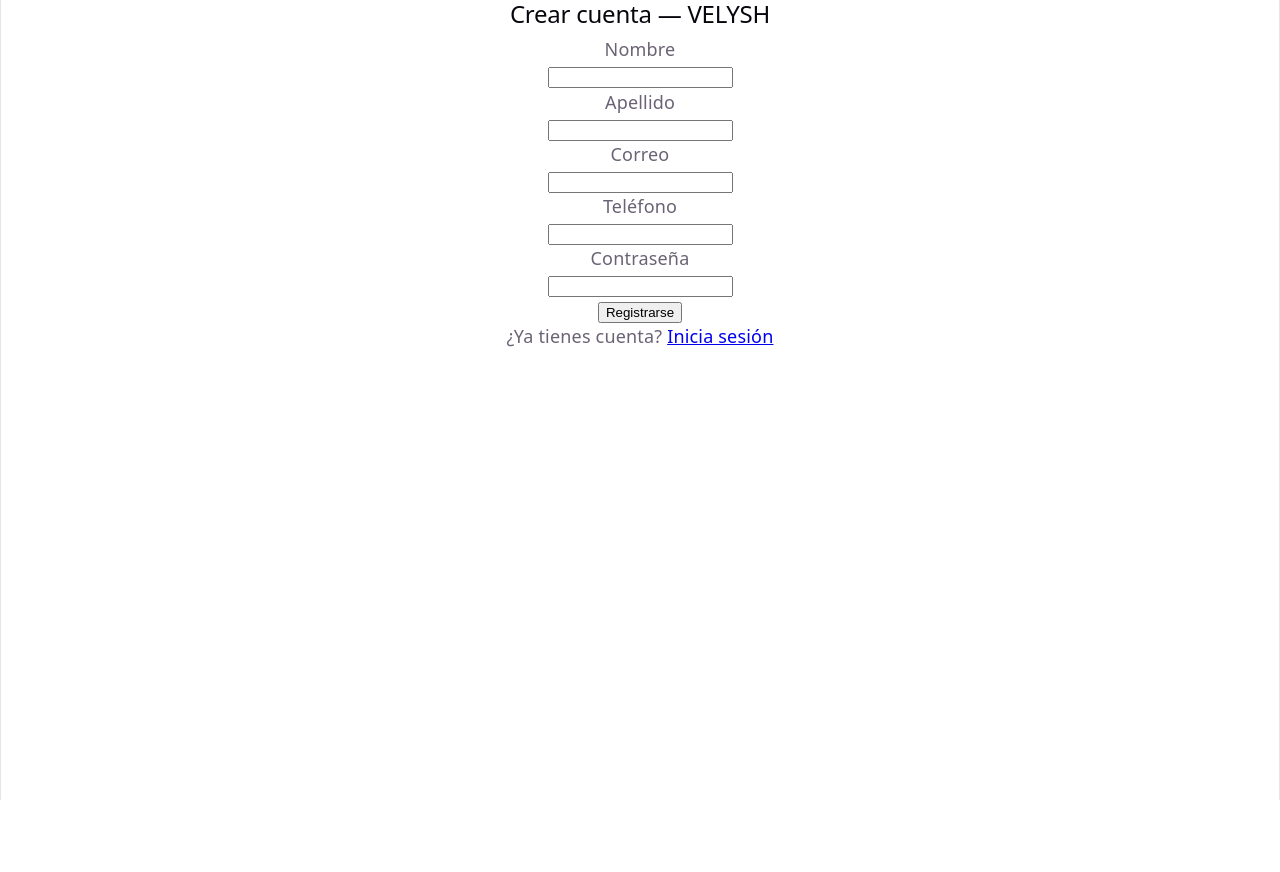
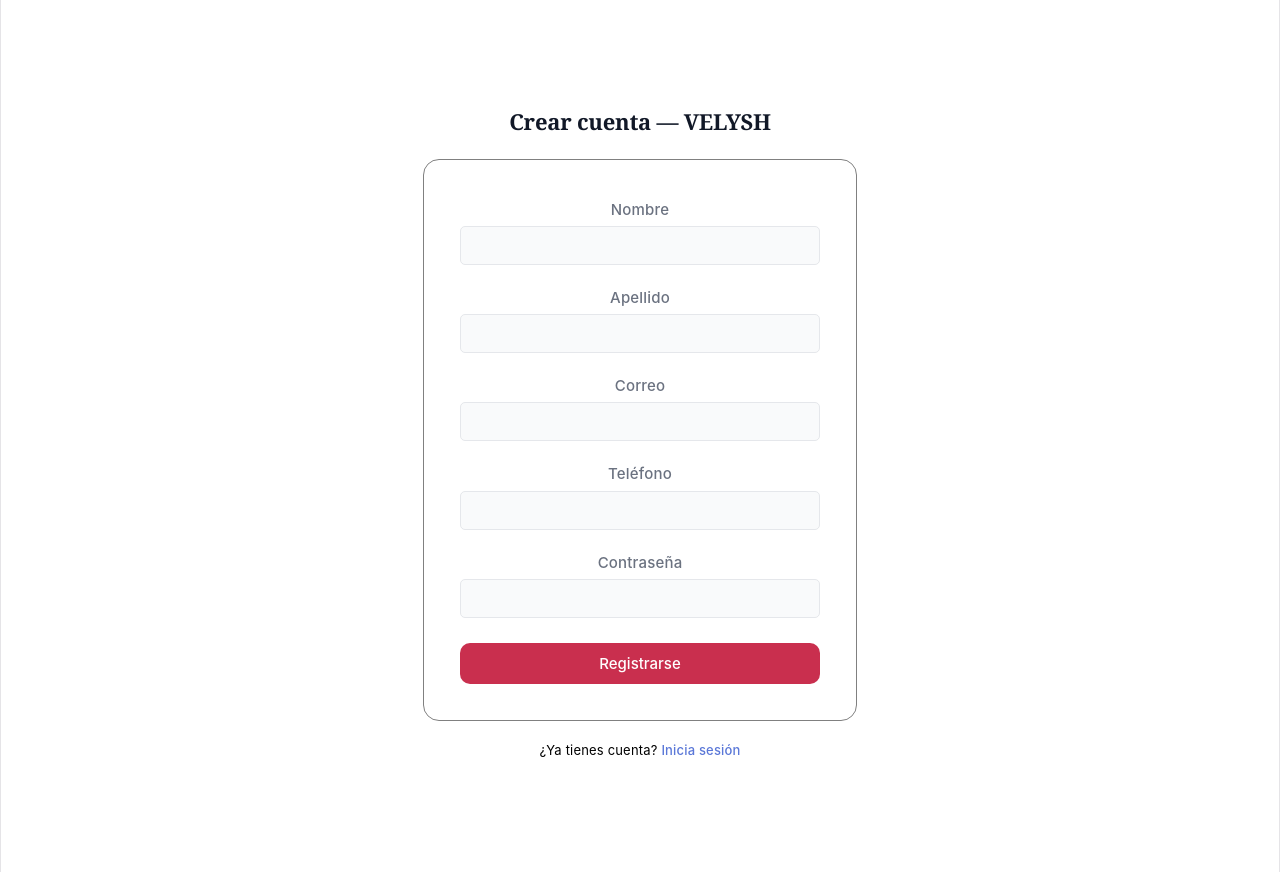
Before and after one commit to S4mUeldiaz/VELYSH, a React (Vite) app in the folder velyshReact/: page /register in a window 1280 px wide. Before the commit the page ends 800 px from the top, so only its background shows below. Built offline with nearby package versions, Linux system fonts and the light colour scheme.

Commit message:
style: aplicar estilos al formulario de registro

```diff
--- a/velyshReact/src/components/RegisterPage.jsx
+++ b/velyshReact/src/components/RegisterPage.jsx
@@ -28,31 +28,31 @@
   }
 
   return (
-    <div>
+    <div className="register-wrapper">
       <h2>Crear cuenta — VELYSH</h2>
       <form onSubmit={handleSubmit}>
-        <div>
+        <div className="register-group">
           <label>Nombre</label><br />
-          <input name="nombre"     value={form.nombre}     onChange={handleChange} />
+          <input className="register-input" name="nombre"     value={form.nombre}     onChange={handleChange} />
         </div>
-        <div>
+        <div className="register-group">
           <label>Apellido</label><br />
-          <input name="apellido"   value={form.apellido}   onChange={handleChange} />
+          <input className="register-input" name="apellido"   value={form.apellido}   onChange={handleChange} />
         </div>
-        <div>
+        <div className="register-group">
           <label>Correo</label><br />
-          <input name="correo"     type="email" value={form.correo}     onChange={handleChange} />
+          <input className="register-input" name="correo"     type="email" value={form.correo}     onChange={handleChange} />
         </div>
-        <div>
+        <div className="register-group">
           <label>Teléfono</label><br />
-          <input name="telefono"   value={form.telefono}   onChange={handleChange} />
+          <input className="register-input" name="telefono"   value={form.telefono}   onChange={handleChange} />
         </div>
-        <div>
+        <div className="register-group">
           <label>Contraseña</label><br />
-          <input name="contraseña" type="password" value={form.contraseña} onChange={handleChange} />
+          <input className="register-input" name="contraseña" type="password" value={form.contraseña} onChange={handleChange} />
         </div>
         {error && <p style={{ color: "red" }}>{error}</p>}
-        <button type="submit" disabled={cargando}>
+        <button className="register-button" type="submit" disabled={cargando}>
           {cargando ? "Registrando..." : "Registrarse"}
         </button>
       </form>
--- a/velyshReact/src/global.css
+++ b/velyshReact/src/global.css
@@ -18,12 +18,11 @@
 
 .login-wrapper form {
   background: #fff;
-  border: 0.5px solid rgba(0, 0, 0, 0.08);
+  border: 1px solid grey;
   border-radius: 16px;
   padding: 2rem;
   width: 100%;
   max-width: 360px;
-  box-shadow: 0 4px 24px rgba(0, 0, 0, 0.07);
 }
 
 .login-group {
@@ -118,6 +117,7 @@
   font-family: 'Inter', sans-serif;
   padding: 2rem;
   max-width: 1200px;
+  align-self: center;
 }
 
 .productos-wrapper h2 {
@@ -358,6 +358,7 @@
   font-family: 'Inter', sans-serif;
   padding: 2rem;
   max-width: 1200px;
+  align-self: center;
 }
 .inventario-wrapper h2 {
   font-size: 27px;
@@ -509,6 +510,7 @@
   font-family: 'Inter', sans-serif;
   padding: 2rem;
   max-width: 1200px;
+  align-self: center;
 }
 .pedidos-wrapper h2 {
   font-size: 27px;
@@ -655,3 +657,118 @@
   cursor: pointer;
   transition: background 0.15s, transform 0.1;
 }
+.register-wrapper {
+  min-height: 100vh;
+  display: flex;
+  flex-direction: column;
+  align-items: center;
+  justify-content: center;
+  font-family: 'Inter', sans-serif;
+  padding: 2rem 1rem;
+}
+
+.register-wrapper h2 {
+  font-size: 22px;
+  font-weight: 600;
+  color: #111827;
+  margin: 0 0 24px;
+  font-family: georgia;
+}
+
+.register-wrapper form {
+  background: #fff;
+  border: 1px solid grey;
+  border-radius: 16px;
+  padding: 2rem;
+  width: 100%;
+  max-width: 360px;
+}
+
+.register-group {
+  margin-bottom: 19px;
+}
+
+.register-group label {
+  display:inline-block ;
+  font-size: 15px;
+  font-weight: 500;
+  color: #6b7280;
+  margin-bottom: 3px;
+}
+
+.register-input {
+  width: 100%;
+  box-sizing: border-box;
+  padding: 9px 13px;
+  font-family: 'Inter', sans-serif;
+  font-size: 15px;
+  color: #111827;
+  background: #f9fafb;
+  border: 1px solid #e5e7eb;
+  border-radius: 5px;
+  outline: none;
+  transition: border-color 0.15s, box-shadow 0.15s;
+}
+
+.register-input:focus {
+  border-color: #807ce2;
+}
+
+.register-btn {
+  width: 100%;
+  padding: 11px;
+  font-family: 'Inter', sans-serif;
+  font-size: 15px;
+  font-weight: 500;
+  color: #fff;
+  background: #4f46e5;
+  border: none;
+  border-radius: 10px;
+  cursor: pointer;
+  transition: background 0.15s, transform 0.1s;
+  margin-top: 6px;
+}
+
+.register-btn:hover:not(:disabled) {
+  background: #4338ca;
+  transform: translateY(-1px);
+}
+
+.register-btn:active:not(:disabled) {
+  transform: translateY(0);
+}
+
+.register-btn:disabled {
+  opacity: 0.6;
+  cursor: not-allowed;
+}
+
+.register-wrapper > p {
+  font-size: 13px;
+  color: #000000;
+  margin-top: 16px;
+}
+
+.register-wrapper > p a {
+  color: #5b78d8;
+  font-weight: 500;
+  text-decoration: none;
+}
+
+.register-wrapper > p a:hover {
+  text-decoration: underline;
+}
+.register-button {
+  width: 100%;
+  padding: 11px;
+  font-family: 'Inter', sans-serif;
+  font-size: 15px;
+  font-weight: 500;
+  color: #fff;
+  background: #c92f4e;
+  border: none;
+  border-radius: 10px;
+  cursor: pointer;
+  transition: background 0.15s, transform 0.1s;
+  margin-top: 6px;
+}
```
